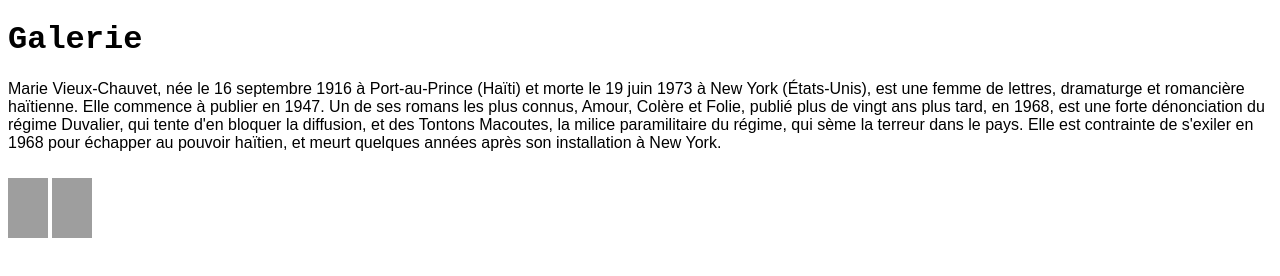
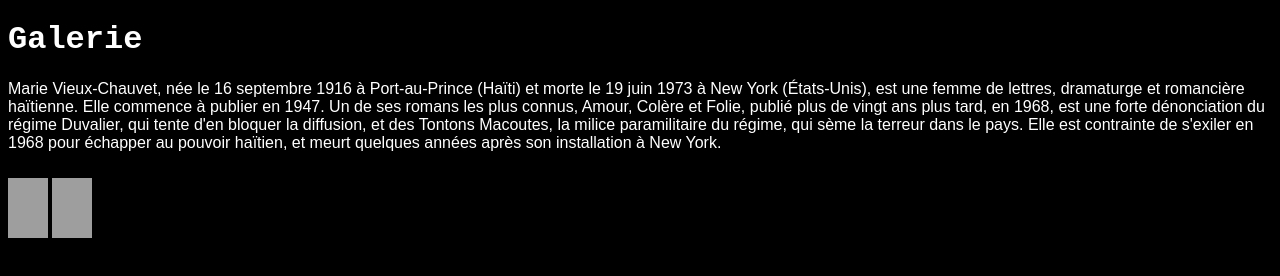
Before and after one commit to MMI-SAE-105/r113-tp5-galerie-et-json-b1-MaelleCoquelet, a plain HTML site: page 01-galerie.html in a window 1280 px wide. Drawn offline with nearby package versions, Linux system fonts and the light colour scheme; grey boxes are pictures that could not be loaded.

Commit message:
inversion des couleurs dans le style pour body h1 et p

```diff
--- a/01-galerie.html
+++ b/01-galerie.html
@@ -6,13 +6,18 @@
     <script defer src="https://unpkg.com/alpinejs"></script>
     <title>Galerie</title>
     <style>
+      body {
+        background-color: black;
+      }
       p {
+        color: white;
         padding-bottom: 10px;
         font-family: sans-serif;
       }
       h1 {
-        padding: 0;
-        font-family: 'Courier New', Courier, monospace;
+        color: white;
+        padding: 0px;
+        font-family: "Courier New", Courier, monospace;
       }
       .overlay {
         /* Sit on top of the page content */
```
